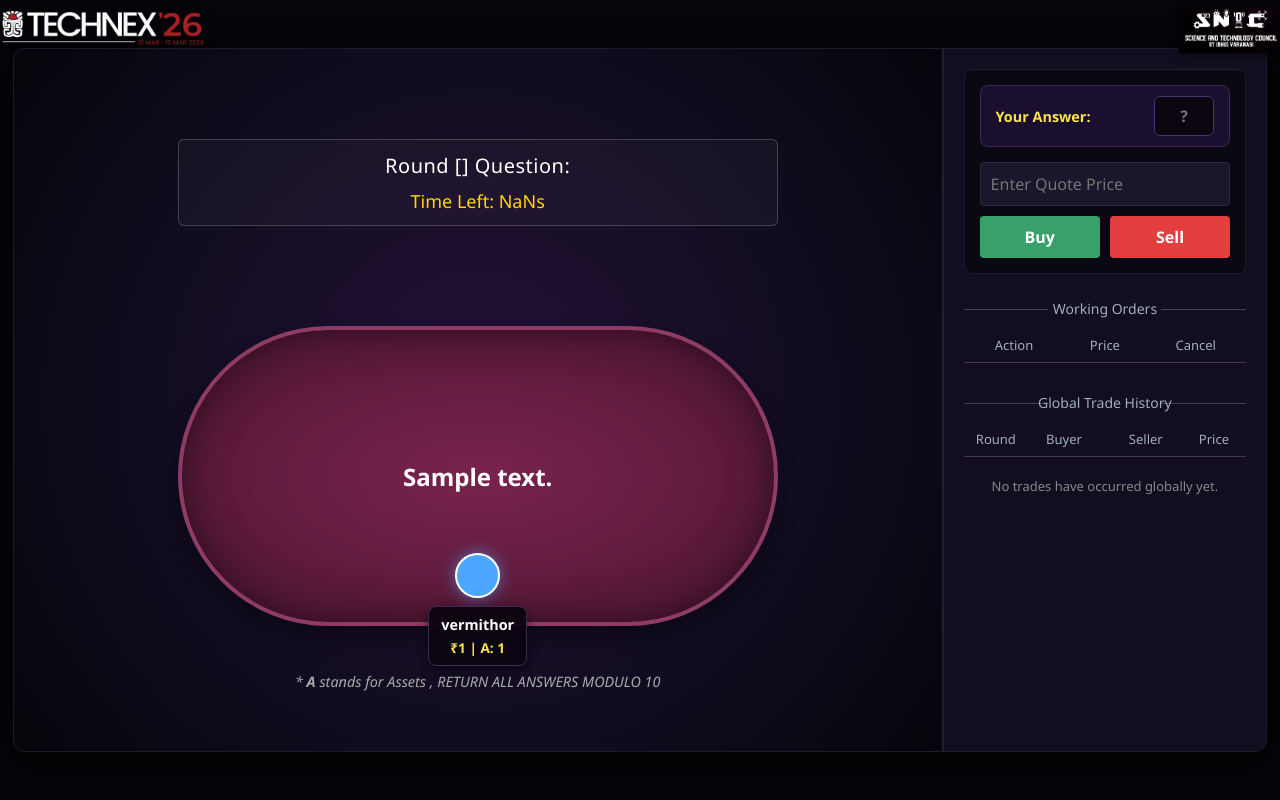
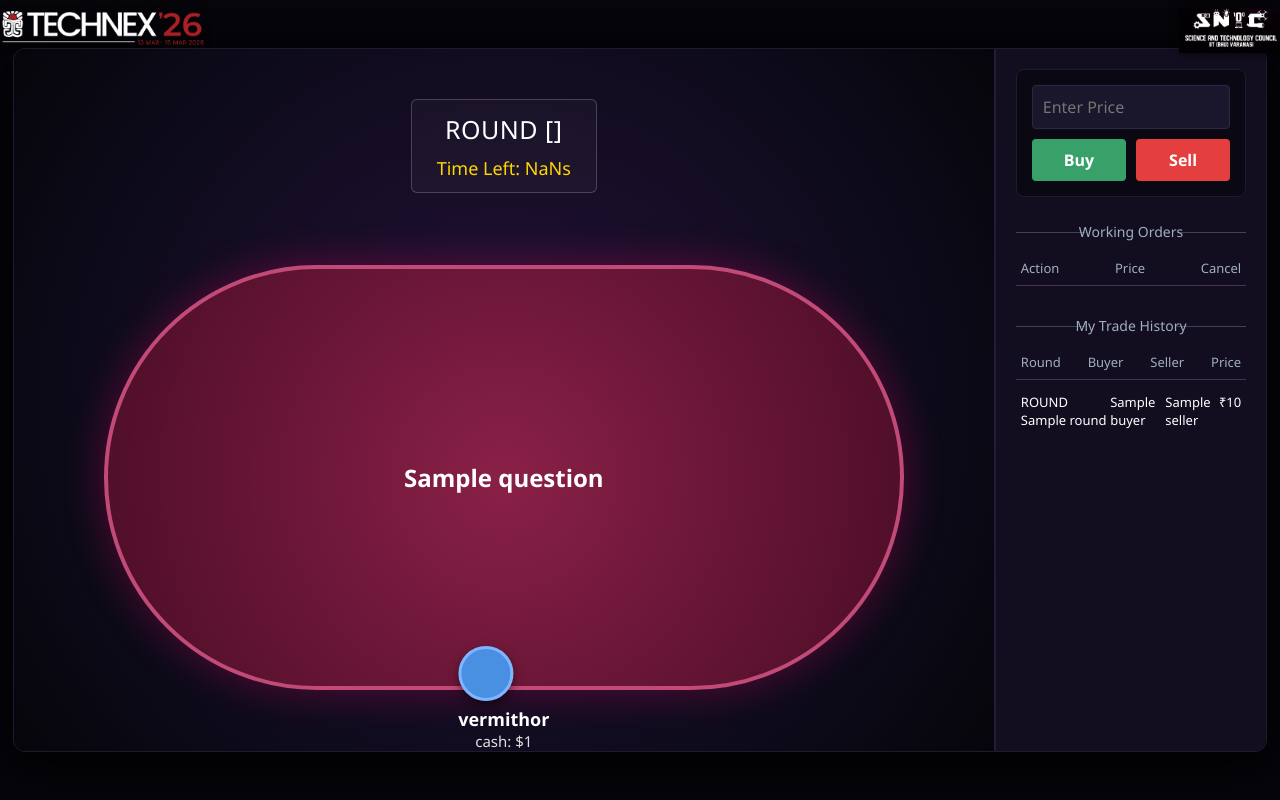
Before and after one commit to SuperShortPenguin/marketsmith, a Django app: template templates/core/game.html in a window 1280 px wide. Run offline with Django 5.2, Linux system fonts and the light colour scheme; data comes from the database, SQL or seed files in the repository; both versions use the stored data as it was before the commit; tables that the repository leaves empty hold one stand-in row (values such as "Sample post"); the template is opened without the code that fills it: values that come from a table or form of the project are taken from there, most other values are stand-ins (such as "Sample title", 1, 10 or a date in 2020); data that the repository does not hold is empty.

Commit message:
fixed pnl leaderboard and gameplay/finished

```diff
--- a/static/gameplay.css
+++ b/static/gameplay.css
@@ -61,7 +61,7 @@ body {
 
 /* Adjusted Question Container to prevent overlap */
 .question-container {
-    margin-top: 50px;    /* Increased margin to sit below the logos */
+    margin-top: 10px;    /* Increased margin to sit below the logos */
     border: 1px solid #ffffff33;
     padding: 12px 25px;
     border-radius: 6px;
@@ -70,7 +70,7 @@ body {
 }
 
 .question-container h2 {
-    font-size: 20px;
+    font-size: 25px;
     font-weight: 500;
     letter-spacing: 0.5px;
 }
@@ -78,25 +78,25 @@ body {
 /* Table Area */
 .table-area {
     position: relative;
-    margin-top: 100px;
-    width: 600px;
-    height: 300px;
+    margin-top: 50px;
+    width: 900px;
+    height: 500px;
     display: flex;
     justify-content: center;
     align-items: center;
 }
 
 .poker-table {
-    width: 100%;
-    height: 100%;
-    background: radial-gradient(ellipse, #7a234d, #4a1530);
-    border-radius: 150px; /* Makes it an oval/pill shape */
-    border: 4px solid #8e3b65;
-    box-shadow: 0 0 40px rgba(0,0,0,0.5) inset, 0 10px 20px rgba(0,0,0,0.4);
+    width: 800px;
+    height: 425px;
+    background: radial-gradient(circle at center, #8a2048, #4a0d25);
+    border-radius: 250px;
+    border: 4px solid #c24a78;
     display: flex;
     justify-content: center;
     align-items: center;
     position: relative;
+    box-shadow: 0 0 40px rgba(255, 0, 100, 0.3);
 }
 
 /* Center Blocks */
@@ -125,30 +125,44 @@ body {
 }
 
 /* Player Positioning based on the new layout */
-
-.player-top-left { top: -25px;  left: 15%; }
-.player-top { top: -25px; left: 50%; transform: translateX(-50%); }
-.player-top-right { top: -25px; right: 15%; }
-.player-bottom-left {  bottom: -24px; left: 16%; }
-.player-bottom {  bottom: -25px; left: 50%; transform: translateX(-50%); }
-.player-bottom-right { bottom: -25px; right: 15%; }
-
+.player-wrapper {
+    position: absolute;
+    text-align: center;
+    transform: translateX(-50%);
+    z-index: 100;
+}
 /* Ensure players stay circular and visible */
 .player {
-    position: absolute;
-    width: 50px;
-    height: 50px;
+    width: 55px;
+    height: 55px;
     background-color: #4A90E2;
     border: 3px solid #7FB5FF;
     border-radius: 50%;
-    display: flex;
-    justify-content: center;
-    align-items: center;
+    box-shadow: 0 4px 10px rgba(0,0,0,0.5);
+}
+/* TOP ROW */
+.player-top-left  { top: -74px; left: 20%; }
+.player-top       { top: -80px; left: 50%; }
+.player-top-right { top: -74px; left: 80%; }
+
+/* BOTTOM ROW */
+.player-bottom-left  { bottom: -78px; left: 20%; }
+.player-bottom       { bottom: -85px; left: 50%; }
+.player-bottom-right { bottom: -78px; left: 80%; }
+.player-info {
+    margin-top: 6px;
+    white-space: nowrap;
+}
+
+.player-name {
+    font-size: 18px;
+    font-weight: 600;
     color: white;
-    font-weight: bold;
-    font-size: 20px;
-    box-shadow: 0 4px 8px rgba(0,0,0,0.4);
-    z-index: 100;
+}
+
+.player-stats {
+    font-size: 15px;
+    color: #e0e0e0;
 }
 
 /* Right Panel */
--- a/static/gameplay.js
+++ b/static/gameplay.js
@@ -1,25 +1,18 @@
-document.addEventListener('DOMContentLoaded', () => {
-    // Basic init
-});
 
 /**
- * Robust helper to get Django CSRF Token from cookies or DOM
+ * Helper to get Django CSRF Token from cookies
  */
-function getCsrfToken() {
+function getCookie(name) {
     let cookieValue = null;
     if (document.cookie && document.cookie !== '') {
         const cookies = document.cookie.split(';');
         for (let i = 0; i < cookies.length; i++) {
             const cookie = cookies[i].trim();
-            if (cookie.substring(0, 10) === ('csrftoken=')) {
-                cookieValue = decodeURIComponent(cookie.substring(10));
+            if (cookie.substring(0, name.length + 1) === (name + '=')) {
+                cookieValue = decodeURIComponent(cookie.substring(name.length + 1));
                 break;
             }
         }
-    }
-    if (!cookieValue) {
-        const csrfInput = document.querySelector('[name=csrfmiddlewaretoken]');
-        if (csrfInput) cookieValue = csrfInput.value;
     }
     return cookieValue;
 }
@@ -28,48 +21,17 @@ function getCsrfToken() {
  * Connects to the backend API to place an order
  */
 async function executeTrade(action) {
-    const answerInput = document.getElementById('answer-input').value.trim();
-    const priceInput = document.getElementById('price-input').value;
+    const priceInput = document.getElementById('price-input');
+    const price = priceInput.value;
 
-    // 1. TRUE ANSWER VALIDATION
-    const expectedAnswerSpan = document.getElementById("correct-math-answer");
-    const expectedAnswer = expectedAnswerSpan ? expectedAnswerSpan.textContent.trim().toLowerCase() : "";
-
-    // If the backend provided an answer, check it strictly
-    if (expectedAnswer && expectedAnswer !== "none" && expectedAnswer !== "waiting...") {
-        const providedStr = answerInput.toLowerCase();
-
-        // Checks if they match as strict text OR as numbers (so 45.0 == 45)
-        const isNumericMatch = !isNaN(expectedAnswer) && !isNaN(providedStr) && Number(expectedAnswer) === Number(providedStr);
-
-        // Helpful debugging tool in your browser console (F12)
-        console.log("Expected Math Answer:", expectedAnswer, "| You Typed:", providedStr);
-
-        if (expectedAnswer !== providedStr && !isNumericMatch) {
-            alert("Wrong answer! Try again.");
-            return; // Stops the trade immediately
-        }
-    } else if (!answerInput) {
-        // Fallback if no specific answer was passed but they left it blank
-        alert("Please enter your answer before trading.");
-        return;
-    }
-
-    // 2. Price Validation
-    if (!priceInput || priceInput <= 0) {
-        alert("Enter a valid quote price greater than 0.");
-        return;
-    }
-
-    const csrfToken = getCsrfToken();
-    if (!csrfToken) {
-        alert("Security Token Missing! Please refresh the page.");
+    if (!price || price <= 0) {
+        alert("Enter valid price");
         return;
     }
 
     const orderData = new URLSearchParams({
         'type': action === 'Buy' ? 'BID' : 'ASK',
-        'price': parseInt(priceInput),
+        'price': parseInt(price),
         'game_id': window.currentGameId
     });
 
@@ -78,7 +40,7 @@ async function executeTrade(action) {
             method: 'POST',
             headers: {
                 'Content-Type': 'application/x-www-form-urlencoded',
-                'X-CSRFToken': csrfToken
+                'X-CSRFToken': getCookie('csrftoken')
             },
             body: orderData
         });
@@ -86,97 +48,80 @@ async function executeTrade(action) {
         const result = await response.json();
 
         if (result.status === 'queued') {
-            addOrderToUI(action, priceInput);
-            document.getElementById('price-input').value = '';
-            document.getElementById('answer-input').value = ''; // clear answer on success
+            addOrderToUI(action, price);
+            priceInput.value = '';
         } else {
-            let msg = result.message || "Failed to place order.";
-
-            // Intercept and change backend message
-            if (msg.includes("Only ONE")) {
-                if (action === 'Buy') {
-                    msg = "Some user already made a bid for this round.";
-                } else {
-                    msg = "Some user already sold for this round.";
-                }
-            }
-            alert(msg);
+            alert(result.message);
         }
 
     } catch (error) {
         console.error('Error placing order:', error);
-        alert("Connection error. Make sure your server is running.");
+        alert("Connection lost.");
     }
 }
 
 /**
- * Internal UI helper to render the Working Orders row
+ * Internal UI helper to render the row
  */
 function addOrderToUI(action, price) {
     const actionColor = action === 'Buy' ? '#38a169' : '#e53e3e';
     const ordersList = document.getElementById('working-orders-list');
 
-    if (!ordersList) return;
-
     const orderRow = document.createElement('div');
     orderRow.className = 'data-row order-item';
-    orderRow.style.display = "grid";
-    orderRow.style.gridTemplateColumns = "1fr 1fr 1fr";
-    orderRow.style.textAlign = "center";
-    orderRow.style.padding = "8px 0";
-    orderRow.style.borderBottom = "1px solid #3d2b56";
 
     orderRow.innerHTML = `
-        <span style="color: ${actionColor}; font-weight: bold;">${action.toUpperCase()}</span>
-        <span>₹${price}</span>
+        <span style="color: ${actionColor}; font-weight: bold;">${action}</span>
+        <span>$${price}</span>
         <span style="cursor: pointer; color: #a0aec0;" onclick="this.parentElement.remove()">✕</span>
     `;
 
     ordersList.appendChild(orderRow);
 }
 
-/**
- * Populate Global Trades Table from LocalStorage
- */
-document.addEventListener("DOMContentLoaded", () => {
-    const globalTradeContainer = document.getElementById("global-trades-list");
-    if (!globalTradeContainer) return;
+// document.addEventListener("DOMContentLoaded", () => {
+//     const tradeContainer = document.getElementById("trades-list");
+//     const tradeDataElement = document.getElementById("trade-data");
 
-    const gameIdKey = "globalTrades_" + window.currentGameId;
-    const savedTrades = JSON.parse(localStorage.getItem(gameIdKey)) || {};
+//     if (!tradeContainer || !tradeDataElement) return;
 
-    globalTradeContainer.innerHTML = "";
-    let hasAnyTrades = false;
+//     let allTrades = [];
+//     try {
+//         // This reads the trade_log already being sent by your views.py
+//         allTrades = JSON.parse(tradeDataElement.textContent);
+//     } catch (err) {
+//         allTrades = [];
+//     }
 
-    for (let r = 1; r <= 6; r++) {
-        if (savedTrades[r] && savedTrades[r].length > 0) {
-            hasAnyTrades = true;
+//     tradeContainer.innerHTML = "";
 
-            savedTrades[r].forEach(trade => {
-                const row = document.createElement("div");
-                row.className = "data-row";
-                row.style.display = "grid";
-                row.style.gridTemplateColumns = "1fr 1.5fr 1.5fr 1fr";
-                row.style.textAlign = "center";
-                row.style.borderBottom = "1px solid #3d2b56";
-                row.style.padding = "8px 0";
+//     // 1. Filter trades where the current user's name appears as buyer or seller
+//     const myTrades = allTrades.filter(t =>
+//         t.buyer === window.currentUserName || t.seller === window.currentUserName
+//     );
 
-                row.innerHTML = `
-                    <span style="color:#aaa;">R${r}</span>
-                    <span style="color:#38a169; font-weight:bold;">${trade.buyer}</span>
-                    <span style="color:#e53e3e; font-weight:bold;">${trade.seller}</span>
-                    <span style="color:#fce34d;">₹${trade.price}</span>
-                `;
-                globalTradeContainer.appendChild(row);
-            });
-        }
-    }
+//     // 2. Handle Case: No trades found
+//     if (myTrades.length === 0) {
+//         tradeContainer.innerHTML = '<div class="data-row"><span>-</span><span>-</span><span>-</span></div>';
+//         return;
+//     }
 
-    if (!hasAnyTrades) {
-        globalTradeContainer.innerHTML = `
-            <div class="data-row" style="display:block; text-align:center; padding: 15px; color: #888;">
-                No trades have occurred globally yet.
-            </div>
-        `;
-    }
-});
+//     // 3. Handle Case: Trades found
+//     myTrades.forEach(trade => {
+//         const row = document.createElement("div");
+//         row.className = "data-row";
+
+//         // Logic: Compare strings to find the partner and the action
+//         const isBuyer = trade.buyer === window.currentUserName;
+//         const partner = isBuyer ? trade.seller : trade.buyer;
+//         const action = isBuyer ? "Buy" : "Sell";
+//         const color = isBuyer ? "#38a169" : "#e53e3e";
+
+//         row.innerHTML = `
+//             <span>${partner}</span>
+//             <span>${trade.price}</span>
+//             <span style="color: ${color}; font-weight: bold;">${action}</span>
+//         `;
+//         tradeContainer.appendChild(row);
+//     });
+// });
--- a/templates/core/game.html
+++ b/templates/core/game.html
@@ -7,88 +7,8 @@
     <meta name="viewport" content="width=device-width, initial-scale=1.0">
     <title>Trading Game Interface</title>
     <link rel="stylesheet" href="{% static 'gameplay.css' %}">
-    <style>
-        /* === STRICT ISOLATED SEATING CSS === */
-        .poker-table {
-            position: relative;
-        }
-
-        .seat-wrapper {
-            position: absolute;
-            display: flex;
-            flex-direction: column;
-            align-items: center;
-            justify-content: center;
-            width: max-content;
-            min-width: 120px;
-            z-index: 100;
-        }
-
-        .seat-avatar {
-            width: 45px !important;
-            height: 45px !important;
-            border-radius: 50% !important;
-            background-color: #4da6ff !important;
-            box-shadow: 0 0 15px rgba(77, 166, 255, 0.6) !important;
-            border: 2px solid #ffffff !important;
-            margin-bottom: 8px !important;
-            position: relative !important;
-            flex-shrink: 0 !important;
-        }
-
-        .seat-info {
-            text-align: center !important;
-            background: rgba(11, 5, 16, 0.95) !important;
-            padding: 8px 12px !important;
-            border-radius: 8px !important;
-            white-space: nowrap !important;
-            border: 1px solid #3d2b56 !important;
-            box-shadow: 0 4px 10px rgba(0,0,0,0.5) !important;
-            position: relative !important;
-        }
-
-        .seat-name { font-weight: bold !important; color: #ffffff !important; font-size: 0.9rem !important;}
-        .seat-stats { color: #fce34d !important; margin-top: 4px !important; font-size: 0.85rem !important; font-weight: bold !important;}
-
-        .seat-pos-1 { bottom: -15%; left: 50%; transform: translateX(-50%); }
-        .seat-pos-2 { bottom: 10%; right: -5%; transform: translateX(50%); }
-        .seat-pos-3 { top: 10%; right: -5%; transform: translateX(50%); }
-        .seat-pos-4 { top: -15%; left: 50%; transform: translateX(-50%); }
-        .seat-pos-5 { top: 10%; left: -5%; transform: translateX(-50%); }
-        .seat-pos-6 { bottom: 10%; left: -5%; transform: translateX(-50%); }
-
-        /* Answer Input Styling */
-        .answer-container {
-            display: flex;
-            align-items: center;
-            justify-content: space-between;
-            background: #1a0f2e;
-            border: 1px solid #3d2b56;
-            padding: 10px 15px;
-            border-radius: 8px;
-            margin-bottom: 15px;
-        }
-        .answer-container label {
-            color: #fce34d;
-            font-weight: bold;
-            font-size: 0.9rem;
-        }
-        .answer-container input {
-            width: 60px;
-            text-align: center;
-            padding: 8px;
-            border-radius: 6px;
-            border: 1px solid #4a3074;
-            background: #0b0510;
-            color: #fff;
-            font-size: 1rem;
-            font-weight: bold;
-        }
-    </style>
 </head>
 <body>
-    {% csrf_token %}
-
     <div class="logo-center-container">
         <img src="{% static 'logo.png' %}" alt="Logo 1" class="header-logo">
     </div>
@@ -96,44 +16,49 @@
         <img src="{% static 'logo2.png' %}" alt="Logo 2" class="header-logo">
     </div>
     <div class="app-container">
-
-        <div class="left-panel" style="display: flex; flex-direction: column; justify-content: space-between;">
-            <div>
+        <div class="left-panel">
             <div class="question-container">
                 <h2 id="question-text">
-                        Round {{ game.current_round }} Question:
+                    ROUND {{ game.current_round }}
                 </h2>
             </div>
+
 
             <div class="table-area">
                 <div class="poker-table">
 
                     <div class="center-question">
-                            <h2>
-                                {% if question.text %}
-                                    {{ question.text }}
-                                {% else %}
-                                    {{ question }}
-                                {% endif %}
-                            </h2>
+                        <h2>{{ question }}</h2>
                     </div>
 
                     {% for p in players %}
-                        <div class="seat-wrapper
-                            {% if p.seat_number == 1 %}seat-pos-1{% endif %}
-                            {% if p.seat_number == 2 %}seat-pos-2{% endif %}
-                            {% if p.seat_number == 3 %}seat-pos-3{% endif %}
-                            {% if p.seat_number == 4 %}seat-pos-4{% endif %}
-                            {% if p.seat_number == 5 %}seat-pos-5{% endif %}
-                            {% if p.seat_number == 6 %}seat-pos-6{% endif %}
+                    <div class="player-wrapper
+                        {% if p.seat_number == 1 %}player-bottom{% endif %}
+                        {% if p.seat_number == 2 %}player-bottom-right{% endif %}
+                        {% if p.seat_number == 3 %}player-top-right{% endif %}
+                        {% if p.seat_number == 4 %}player-top{% endif %}
+                        {% if p.seat_number == 5 %}player-top-left{% endif %}
+                        {% if p.seat_number == 6 %}player-bottom-left{% endif %}
                     ">
-                            <div class="seat-avatar"></div>
-                            <div class="seat-info">
-                                <div class="seat-name">{{ p.user.username }}</div>
-                                <div class="seat-stats">
-                                    ₹{{ p.cash }} | A: {{ p.asset_count }}
+                        {% if p.seat_number == 3 or p.seat_number == 4 or p.seat_number == 5 %}
+                            <!-- For top side players: info first, avatar below -->
+                            <div class="player-info">
+                                <div class="player-stats">
+                                    cash: ${{ p.cash }}<br>Assets: {{ p.asset_count }}
+                                </div>
+                                <div class="player-name">{{ p.user.username }}</div>
+                            </div>
+                            <div class="player"></div>
+                        {% else %}
+                            <!-- For bottom side players: avatar first, info below -->
+                            <div class="player"></div>
+                            <div class="player-info">
+                                <div class="player-name">{{ p.user.username }}</div>
+                                <div class="player-stats">
+                                    cash: ${{ p.cash }}<br>Assets: {{ p.asset_count }}
                                 </div>
                             </div>
+                        {% endif %}
                     </div>
                     {% endfor %}
 
@@ -141,26 +66,14 @@
             </div>
         </div>
 
-            <div style="margin-top: 40px; text-align: center; color: #aaa; font-size: 0.9rem; font-style: italic; padding-bottom: 20px;">
-                * <strong>A</strong> stands for Assets , RETURN ALL ANSWERS MODULO 10
-            </div>
-        </div>
-
         <div class="right-panel">
             {% if not show_trade_log_popup %}
             <div class="trading-controls">
-
-                <div class="answer-container">
-                    <label for="answer-input">Your Answer:</label>
-                    <input type="text" id="answer-input" placeholder="?">
-                </div>
-
             {% else %}
             <div class="trading-controls" style="opacity:0.5; pointer-events:none;">
-                <p style="text-align:center; color:#fce34d; font-weight:bold;">Trading Closed</p>
+                <p style="text-align:center;">Trading Closed</p>
             {% endif %}
-
-                <input type="number" id="price-input" placeholder="Enter Quote Price">
+                <input type="number" id="price-input" placeholder="Enter Price">
                 <div class="action-buttons">
                     <button class="btn buy-btn" onclick="executeTrade('Buy')">Buy</button>
                     <button class="btn sell-btn" onclick="executeTrade('Sell')">Sell</button>
@@ -169,7 +82,7 @@
 
             <div class="data-section">
                 <div class="section-header">Working Orders</div>
-                <div class="data-row header-row" style="display: grid; grid-template-columns: 1fr 1fr 1fr; text-align: center;">
+                <div class="data-row header-row">
                     <span>Action</span>
                     <span>Price</span>
                     <span>Cancel</span>
@@ -178,22 +91,25 @@
             </div>
 
             <div class="data-section">
-                <div class="section-header">Global Trade History</div>
-                <div class="data-row header-row" style="display: grid; grid-template-columns: 1fr 1.5fr 1.5fr 1fr; text-align: center;">
+                <div class="section-header">My Trade History</div>
+                <div class="data-row header-row">
                     <span>Round</span>
                     <span>Buyer</span>
                     <span>Seller</span>
                     <span>Price</span>
                 </div>
-                <div class="data-content" id="global-trades-list"></div>
+                <div class="data-content" id="trades-list">
+                    {% for trade in trade_log %}
+                    <div class="data-row">
+                        <span> ROUND {{ trade.round }}</span>
+                        <span>{{ trade.buyer }}</span>
+                        <span>{{ trade.seller }}</span>
+                        <span>₹{{ trade.price }}</span>
+                    </div>
+                    {% endfor %}
                 </div>
             </div>
         </div>
-
-    <span id="current-user-identity" style="display:none;">{{ request.user.username }}</span>
-    <span id="current-round-number" style="display:none;">{{ game.current_round }}</span>
-
-    <span id="correct-math-answer" style="display:none;">{{ question.answer|default:"" }}</span>
 
     {% if show_trade_log_popup %}
     <div style="
@@ -202,48 +118,40 @@
     left: 50%;
     transform: translate(-50%, -50%);
     background: #120e1f;
-    padding: 20px 40px;
+    padding: 20px;
     border-radius: 10px;
-    z-index: 9999;
-    border: 2px solid #3d2b56;
+    z-index: 999;
+    border: 1px solid #322544;
     text-align:center;
-    box-shadow: 0 10px 40px rgba(0,0,0,0.8);
     ">
-        <h3 style="color:#fce34d; margin-top: 0;">Round {{ game.current_round }} Trades</h3>
+        <h3>Round Trades</h3>
         {% if trade_log %}
             {% for trade in trade_log %}
-                <div style="padding: 8px 0; border-bottom: 1px solid #2a1f3d; font-size: 1.1rem;">
-                    <span style="color:#38a169; font-weight:bold;">{{ trade.buyer }}</span>
-                    <span style="color:#fff;">bought from</span>
-                    <span style="color:#e53e3e; font-weight:bold;">{{ trade.seller }}</span>
-                    <span style="color:#fce34d;">@ ₹{{ trade.price }}</span>
+                <div>
+                    {{ trade.buyer }} bought from {{ trade.seller }} @ ₹{{ trade.price }}
                 </div>
             {% endfor %}
         {% else %}
-            <div style="color:#aaa; font-size: 1rem; padding: 10px 0; max-width: 350px;">
-                No trades were possible as the highest bid was less than the lowest ask (or there were no active quotes).
-            </div>
+            <div>No trades this round</div>
         {% endif %}
-        <p style="color:#888; margin-top:20px; font-size: 0.95rem;">Next round starting...</p>
+
+        <p>Next round starting...</p>
     </div>
 
     <script>
-    const currentRoundTrades = {{ trade_log|default:"[]"|safe }};
-    const currentRoundNum = {{ game.current_round }};
-    const gameIdKey = "globalTrades_{{ game.id }}";
-
-    let savedTrades = JSON.parse(localStorage.getItem(gameIdKey)) || {};
-    savedTrades[currentRoundNum] = currentRoundTrades;
-    localStorage.setItem(gameIdKey, JSON.stringify(savedTrades));
-
     setTimeout(() => {
         location.reload();
     }, 10000);
     </script>
     {% endif %}
-
     <script>
         window.currentGameId = "{{ game.id }}";
+        // We use username here because your trade_log likely stores strings, not IDs
+        window.currentUserName = "{{ request.user.username }}";
+    </script>
+
+    <script id="trade-data" type="application/json">
+        {{ trade_log|default:"[]"|safe }}
     </script>
 
     <script src="{% static 'gameplay.js' %}"></script>
```
Also changed, not shown: core/views.py (+9 -4 lines), static/game_over.js (+116 -27 lines), static/waiting.css (added, +77 -0 lines), db.sqlite3 (deleted). Lines whose indentation alone changed are shown as unchanged.
